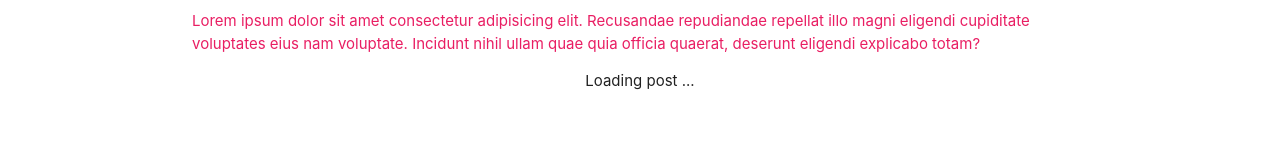
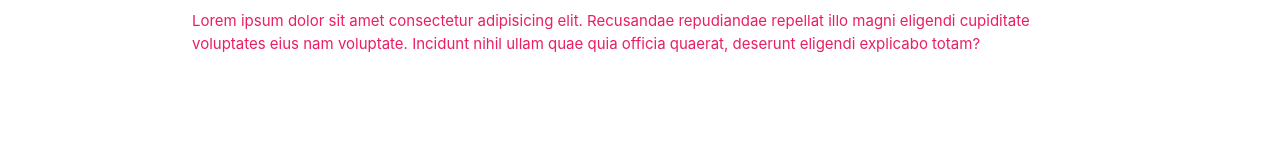
Before and after one commit to atesfay/PokeTimes, a React (Create React App) app: page /about in a window 1280 px wide. Shown: the part 129-289 px from the top of the page. Built offline with nearby package versions, Linux system fonts and the light colour scheme; no server answers.

Commit message:
add Switch Tag

```diff
--- a/src/App.js
+++ b/src/App.js
@@ -1,6 +1,6 @@
 import React, { Component } from 'react';
 import Navbar from './components/Navbar'
-import { Route, BrowserRouter } from 'react-router-dom'
+import { Route, BrowserRouter, Switch } from 'react-router-dom'
 import Home from './components/Home'
 import About from './components/About'
 import Contact from './components/Contact'
@@ -12,10 +12,12 @@
       <BrowserRouter>
         <div className="App">
           <Navbar />
-          <Route exact path='/' component={Home} />
-          <Route path='/about' component={About} />
-          <Route path='/contact' component={Contact} />
-          <Route path="/:post_id" component={Post} />
+          <Switch>
+            <Route exact path='/' component={Home} />
+            <Route path='/about' component={About} />
+            <Route path='/contact' component={Contact} />
+            <Route path="/:post_id" component={Post} />
+          </Switch>
         </div>
       </BrowserRouter>
     );
```
